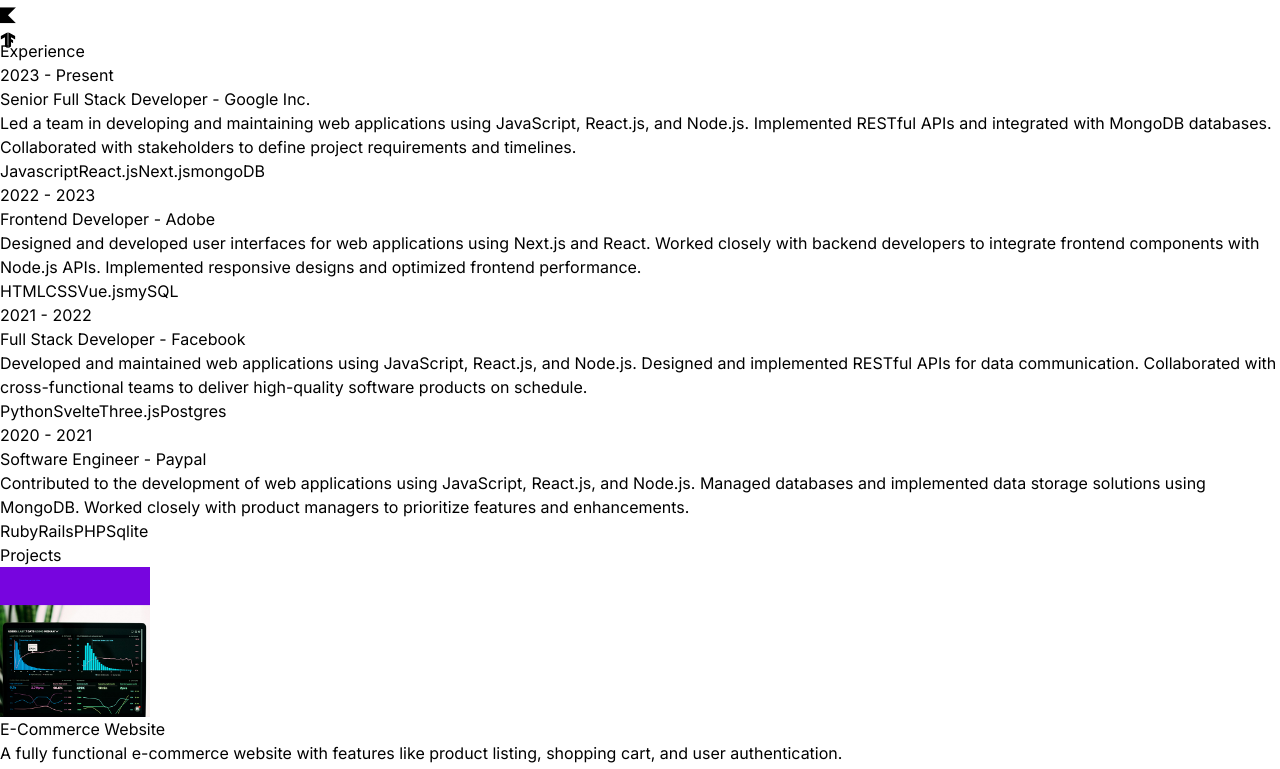
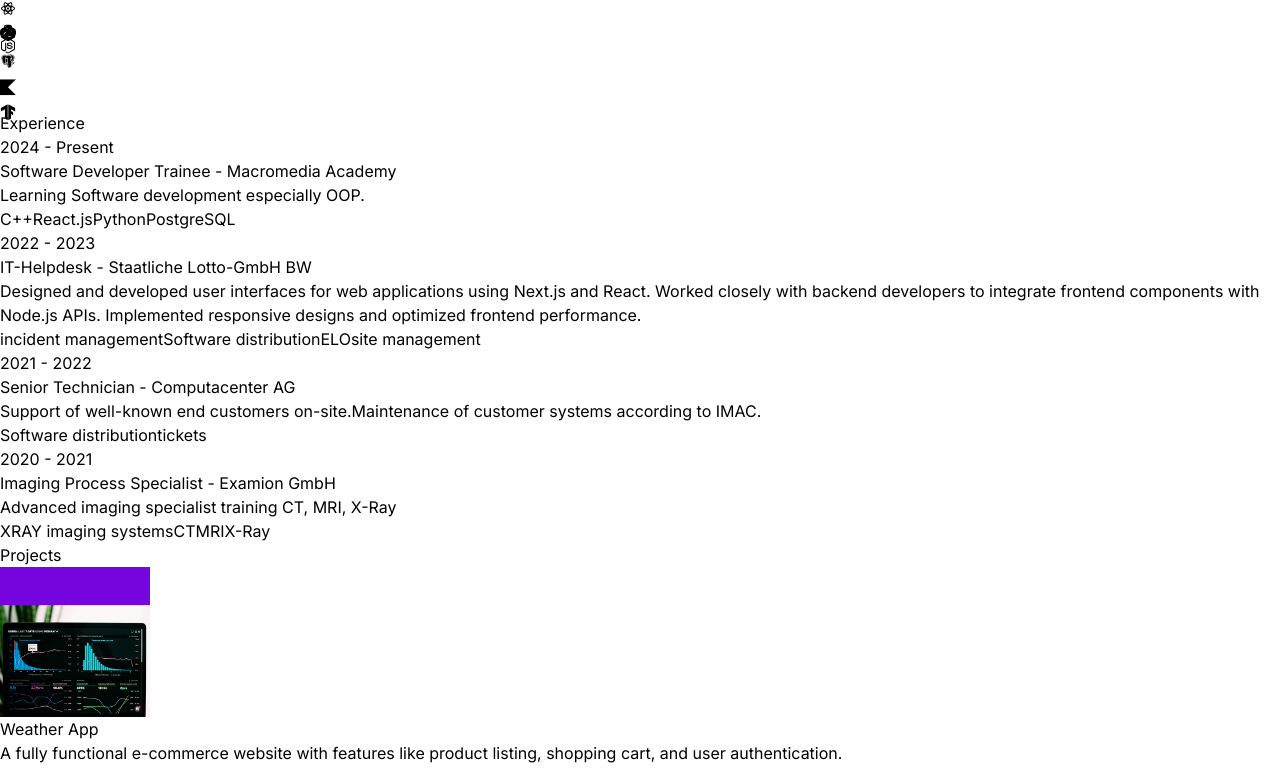
Before and after one commit to FardadRahmani/react-portfolio, a React (Vite) app: page / in a window 1280 px wide. Shown: the part 1635-2404 px from the top of the page. Built offline with nearby package versions, Linux system fonts and the light colour scheme.

Commit message:
second change

```diff
--- a/src/constants/index.js
+++ b/src/constants/index.js
@@ -3,48 +3,48 @@
 import project3 from "../assets/projects/project-3.jpg";
 import project4 from "../assets/projects/project-4.jpg";
 
-export const HERO_CONTENT = `I am a passionate full stack developer with a knack for crafting robust and scalable web applications. With 5 years of hands-on experience, I have honed my skills in front-end technologies like React and Next.js, as well as back-end technologies like Node.js, MySQL, PostgreSQL, and MongoDB. My goal is to leverage my expertise to create innovative solutions that drive business growth and deliver exceptional user experiences.`;
+export const HERO_CONTENT = `I am a passionate Software developer with a knack for crafting robust and scalable applications. With 5 years of hands-on experience in the IT-Section, I have honed my skills and Understanding in the workings of modern enterprises. In the course of my retraining I am getting gradually more acquainted with different Programming Languages such as Python, C++ and Kotlin, as well as recent acquaintance into webdevelopment with React, Next.js as well as back-end technologies like Node.js, PostgreSQL. My goal is to leverage my expertise in Software Development, especially in relation to A.I.and machine Learning to create innovative solutions that drive business growth and so be a part of this great new hype that will in my opinion conquer every bit of our digital and normal life.`;
 
-export const ABOUT_TEXT = `I am a dedicated and versatile full stack developer with a passion for creating efficient and user-friendly web applications. With 5 years of professional experience, I have worked with a variety of technologies, including React, Next.js, Node.js, MySQL, PostgreSQL, and MongoDB. My journey in web development began with a deep curiosity for how things work, and it has evolved into a career where I continuously strive to learn and adapt to new challenges. I thrive in collaborative environments and enjoy solving complex problems to deliver high-quality solutions. Outside of coding, I enjoy staying active, exploring new technologies, and contributing to open-source projects.`;
+export const ABOUT_TEXT = `I am a dedicated and versatile Software developer with a passion for creating efficient and user-friendly applications. I have worked with a variety of technologies, including C++, C, Kotlin, Java and PostgreSQL, however what intrigued me the most and left me craving more was definitely PYTHON. My journey into Python-development began with a deep curiosity for how A.I. works, and even though I didnt take python serious at first as a programming Language, from the moment I started learning it my initial curiosity has evolved into a deep Connectedness where I continuously strive to learn and adapt to new challenges. I thrive in collaborative environments and enjoy solving complex problems to deliver high-quality solutions. Outside of coding, I enjoy staying active, exploring new technologies, and contributing to open-source projects.`;
 
 export const EXPERIENCES = [
   {
-    year: "2023 - Present",
-    role: "Senior Full Stack Developer",
-    company: "Google Inc.",
-    description: `Led a team in developing and maintaining web applications using JavaScript, React.js, and Node.js. Implemented RESTful APIs and integrated with MongoDB databases. Collaborated with stakeholders to define project requirements and timelines.`,
-    technologies: ["Javascript", "React.js", "Next.js", "mongoDB"],
+    year: "2024 - Present",
+    role: "Software Developer Trainee",
+    company: "Macromedia Academy",
+    description: `Learning Software development especially OOP.`,
+    technologies: ["C++", "React.js", "Python", "PostgreSQL"],
   },
   {
     year: "2022 - 2023",
-    role: "Frontend Developer",
-    company: "Adobe",
+    role: "IT-Helpdesk",
+    company: "Staatliche Lotto-GmbH BW",
     description: `Designed and developed user interfaces for web applications using Next.js and React. Worked closely with backend developers to integrate frontend components with Node.js APIs. Implemented responsive designs and optimized frontend performance.`,
-    technologies: ["HTML", "CSS", "Vue.js", "mySQL"],
+    technologies: ["incident management", "Software distribution", "ELO", "site management"],
   },
   {
     year: "2021 - 2022",
-    role: "Full Stack Developer",
-    company: "Facebook",
-    description: `Developed and maintained web applications using JavaScript, React.js, and Node.js. Designed and implemented RESTful APIs for data communication. Collaborated with cross-functional teams to deliver high-quality software products on schedule.`,
-    technologies: ["Python", "Svelte", "Three.js", "Postgres"],
+    role: "Senior Technician",
+    company: "Computacenter AG",
+    description: `Support of well-known end customers on-site.Maintenance of customer systems according to IMAC.`,
+    technologies: ["Software distribution", "tickets", "", ""],
   },
   {
     year: "2020 - 2021",
-    role: "Software Engineer",
-    company: "Paypal",
-    description: `Contributed to the development of web applications using JavaScript, React.js, and Node.js. Managed databases and implemented data storage solutions using MongoDB. Worked closely with product managers to prioritize features and enhancements.`,
-    technologies: ["Ruby", "Rails", "PHP", "Sqlite"],
+    role: "Imaging Process Specialist",
+    company: "Examion GmbH",
+    description: `Advanced imaging specialist training CT, MRI, X-Ray`,
+    technologies: ["XRAY imaging systems", "CT", "MRI", "X-Ray"],
   },
 ];
 
 export const PROJECTS = [
   {
-    title: "E-Commerce Website",
+    title: "Weather App",
     image: project1,
     description:
       "A fully functional e-commerce website with features like product listing, shopping cart, and user authentication.",
-    technologies: ["HTML", "CSS", "React", "Node.js", "MongoDB"],
+    technologies: ["Kotlin", "Jetpack Compose", "Co-Routines", "Asynchronous Programming", "Composables"],
   },
   {
     title: "Task Management App",
@@ -61,16 +61,15 @@
     technologies: ["HTML", "CSS", "React", "Bootstrap"],
   },
   {
-    title: "Blogging Platform",
+    title: "PyQt Application",
     image: project4,
-    description:
-      "A platform for creating and publishing blog posts, with features like rich text editing, commenting, and user profiles.",
-    technologies: ["HTML", "CSS", "Vue.js", "Express", "mySQL"],
+    description: "Desktop application developed using PyQt for GUI applications.",
+    technologies: ["Python", "PyQt"],
   },
 ];
 
 export const CONTACT = {
-  address: "767 Fifth Avenue, New York, NY 10153 ",
-  phoneNo: "+12 4555 666 00 ",
-  email: "me@example.com",
+  address: "Bad Cannstatt, Stuttgart ",
+  phoneNo: "+49-Ask Per Mail ",
+  email: "rahmanifardad@yahoo.de",
 };
```
